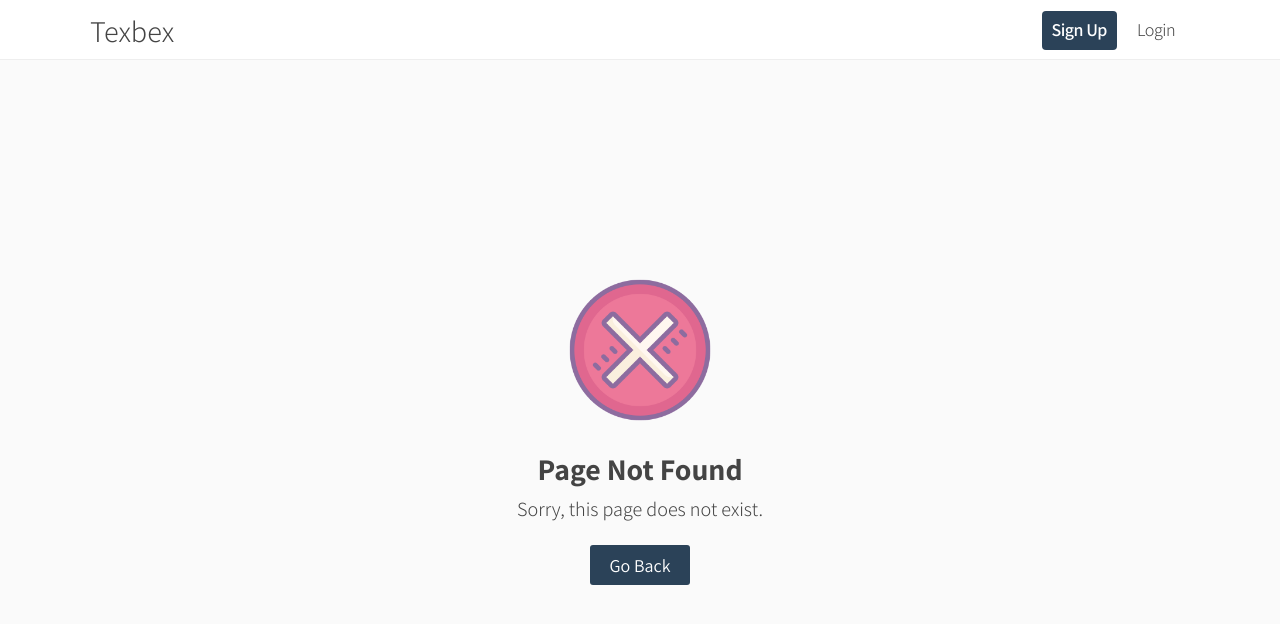
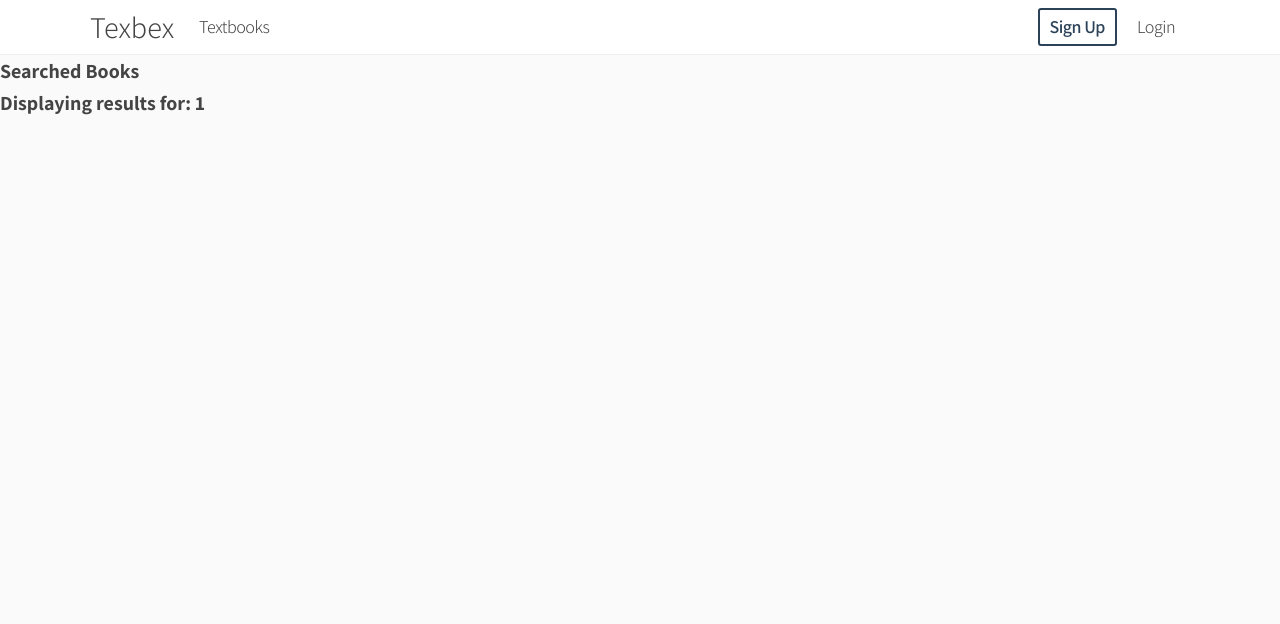
Before and after one commit to mikemklee/texbex-app, a React (Create React App) app in the folder client/: page /books/1 in a window 1280 px wide. Before the commit this address had no page. Shown: the top 624 px of the page. Built offline with nearby package versions, Linux system fonts and the light colour scheme.

Commit message:
setup routes for /books and /books:searchTerm

```diff
--- a/client/src/App.js
+++ b/client/src/App.js
@@ -12,6 +12,8 @@ import Register from "components/auth/Register";
 import Login from "components/auth/Login";
 import PostBook from "components/postBook/PostBook";
 import NotFoundPage from "components/common/NotFoundPage";
+import BooksRecent from "./components/books/BooksRecent";
+import BooksSearched from "./components/books/BooksSearched";
 
 class App extends Component {
   render() {
@@ -24,6 +26,12 @@ class App extends Component {
               <Route exact path="/" component={Landing} />
               <Route exact path="/register" component={Register} />
               <Route exact path="/login" component={Login} />
+              <Route exact path="/books" component={BooksRecent} />
+              <Route
+                exact
+                path="/books/:searchTerm"
+                component={BooksSearched}
+              />
               <Route exact path="/postBook" component={PostBook} />
               <Route component={NotFoundPage} />
             </Switch>
--- /dev/null
+++ b/client/src/components/books/BooksRecent.jsx
@@ -0,0 +1,18 @@
+import React, { Component } from "react";
+import PropTypes from "prop-types";
+
+class BooksRecent extends Component {
+  static propTypes = {
+    prop: PropTypes
+  };
+
+  render() {
+    return (
+      <div>
+        <h1>Recent Books</h1>
+      </div>
+    );
+  }
+}
+
+export default BooksRecent;
--- /dev/null
+++ b/client/src/components/books/BooksSearched.jsx
@@ -0,0 +1,20 @@
+import React, { Component } from "react";
+import PropTypes from "prop-types";
+
+class BooksSearched extends Component {
+  static propTypes = {
+    prop: PropTypes
+  };
+
+  render() {
+    const { searchTerm } = this.props.match.params;
+    return (
+      <div>
+        <h1>Searched Books</h1>
+        <h1>Displaying results for: {searchTerm}</h1>
+      </div>
+    );
+  }
+}
+
+export default BooksSearched;
--- a/client/src/components/header/AuthHeader.jsx
+++ b/client/src/components/header/AuthHeader.jsx
@@ -36,7 +36,7 @@ class AuthHeader extends Component {
     return (
       <Fragment>
         <Link className="header__link header__link--postBook" to="/postBook">
-          Post Textbook
+          Sell Textbooks
         </Link>
         <div
           className="header__user"
--- a/client/src/components/header/Header.jsx
+++ b/client/src/components/header/Header.jsx
@@ -26,6 +26,9 @@ class Header extends Component {
             <Link className="header__brand" to="/">
               Texbex
             </Link>
+            <Link className="header__link" to="/books">
+              Textbooks
+            </Link>
           </div>
           <div className="header__right">
             {isAuthenticated ? (
--- a/client/src/components/landing/Landing.jsx
+++ b/client/src/components/landing/Landing.jsx
@@ -21,7 +21,7 @@ class Landing extends Component {
 
   onSubmit = event => {
     event.preventDefault();
-    alert(this.state.searchTerm);
+    this.props.history.push(`/books/${this.state.searchTerm}`);
   };
 
   onChange = event => {
--- a/client/src/styles/css/index.css
+++ b/client/src/styles/css/index.css
@@ -48,12 +48,11 @@ footer {
   width: 100%; }
 
 .header {
-  height: 6rem;
+  height: 5.5rem;
   background-color: #fff;
   border-bottom: 1px solid #eee;
   display: flex;
-  align-items: center;
-  padding-top: 0.2rem; }
+  align-items: center; }
   .header__brand {
     font-size: 3rem;
     font-weight: 300;
@@ -66,19 +65,21 @@ footer {
     padding: 0.5rem 1rem;
     letter-spacing: -0.5px;
     background-color: transparent;
-    border-radius: 4px;
+    border-radius: 3px;
     transition: all 0.3s; }
     .header__link:hover {
       background-color: whitesmoke; }
     .header__link--signup {
-      background-color: #2b4258;
+      border: 2px solid #2b4258;
+      padding: 0.3rem 1rem;
       font-weight: 600;
-      color: white; }
+      color: #2b4258; }
       .header__link--signup:hover {
-        background-color: #1f3040; }
-    .header__link--createListing {
+        background-color: #2b4258;
+        color: white; }
+    .header__link--postBook {
       background-color: whitesmoke; }
-      .header__link--createListing:hover {
+      .header__link--postBook:hover {
         background-color: #ededed; }
 
 .header__left {
--- a/client/src/styles/scss/components/header/_Header.scss
+++ b/client/src/styles/scss/components/header/_Header.scss
@@ -1,10 +1,9 @@
 .header {
-  height: 6rem;
+  height: 5.5rem;
   background-color: #fff;
   border-bottom: 1px solid #eee;
   display: flex;
   align-items: center;
-  padding-top: 0.2rem;
 
   &__brand {
     font-size: 3rem;
@@ -19,7 +18,7 @@
     padding: 0.5rem 1rem;
     letter-spacing: -0.5px;
     background-color: transparent;
-    border-radius: 4px;
+    border-radius: 3px;
     transition: all 0.3s;
 
     &:hover {
@@ -27,16 +26,18 @@
     }
 
     &--signup {
-      background-color: $navy;
+      border: 2px solid $navy;
+      padding: 0.3rem 1rem;
       font-weight: 600;
-      color: white;
+      color: $navy;
 
       &:hover {
-        background-color: darken($navy, 7%);
+        background-color: $navy;
+        color: white;
       }
     }
 
-    &--createListing {
+    &--postBook {
       background-color: whitesmoke;
 
       &:hover {
```
Also changed, not shown: 1 other file (tests, documents, lock files or other folders).
